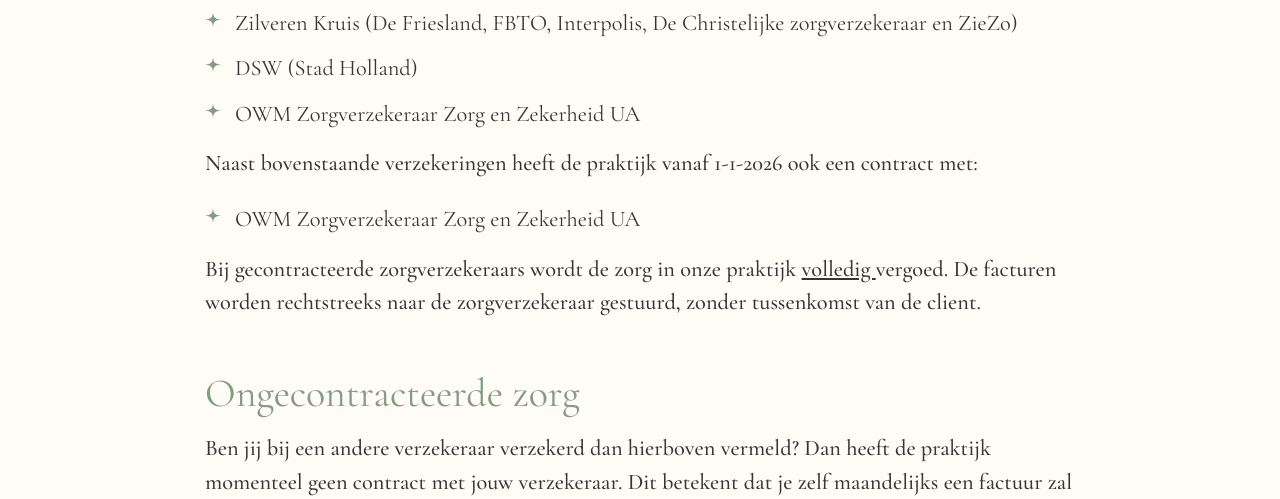
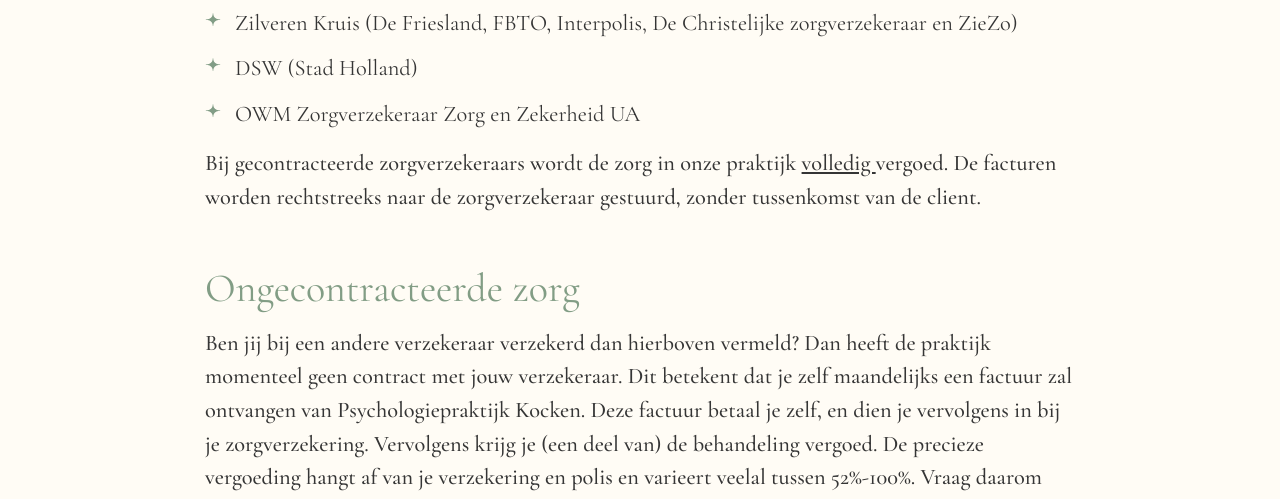
Before and after one commit to ericc001/psypraktijk-static, a plain HTML site: page tarieven.html in a window 1280 px wide. Shown: the part 576-1075 px from the top of the page. Drawn offline with nearby package versions, Linux system fonts and the light colour scheme.

Commit message:
tarieven update

```diff
--- a/tarieven.html
+++ b/tarieven.html
@@ -175,14 +175,6 @@
                                 </ul>
                             </div>
 
-<p class="mbr-text mbr-fonts-style mb-1 display-5">
-    Naast bovenstaande verzekeringen heeft de praktijk vanaf 1-1-2026 ook een contract met:
-</p>
-                    <div class="list-box">
-                                <ul class="list mbr-fonts-style display-5">
-                                    <li class="list-text"><span style="">OWM Zorgverzekeraar Zorg en Zekerheid UA</span></li>
-                                </ul>
-                            </div>
                     <p class="mbr-text mbr-fonts-style mb-1 display-5"> Bij gecontracteerde zorgverzekeraars wordt de zorg in onze praktijk <u> volledig </u> vergoed. De facturen worden rechtstreeks naar de zorgverzekeraar gestuurd, zonder tussenkomst van de client. </p>
                 </div>
 <br><br>
```
